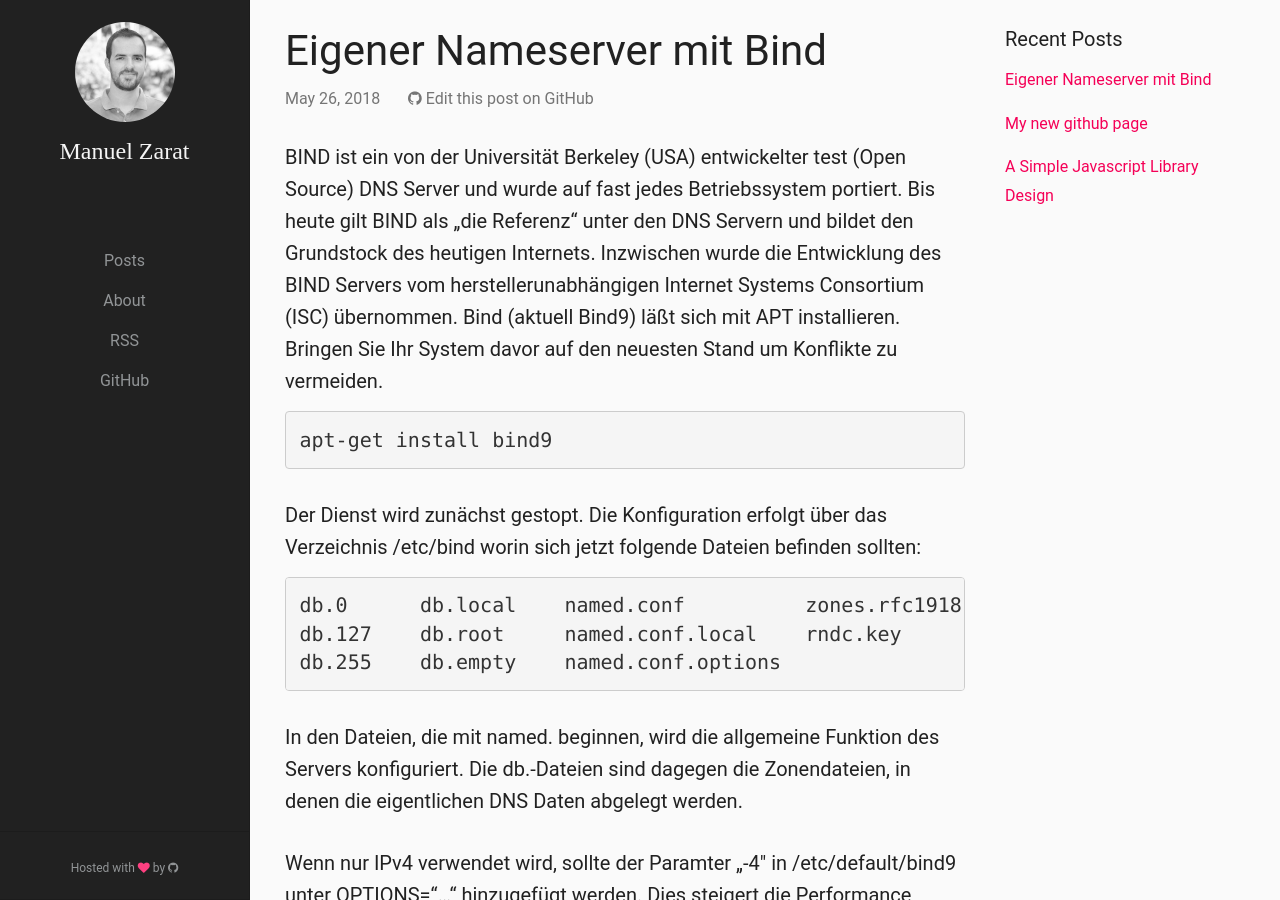
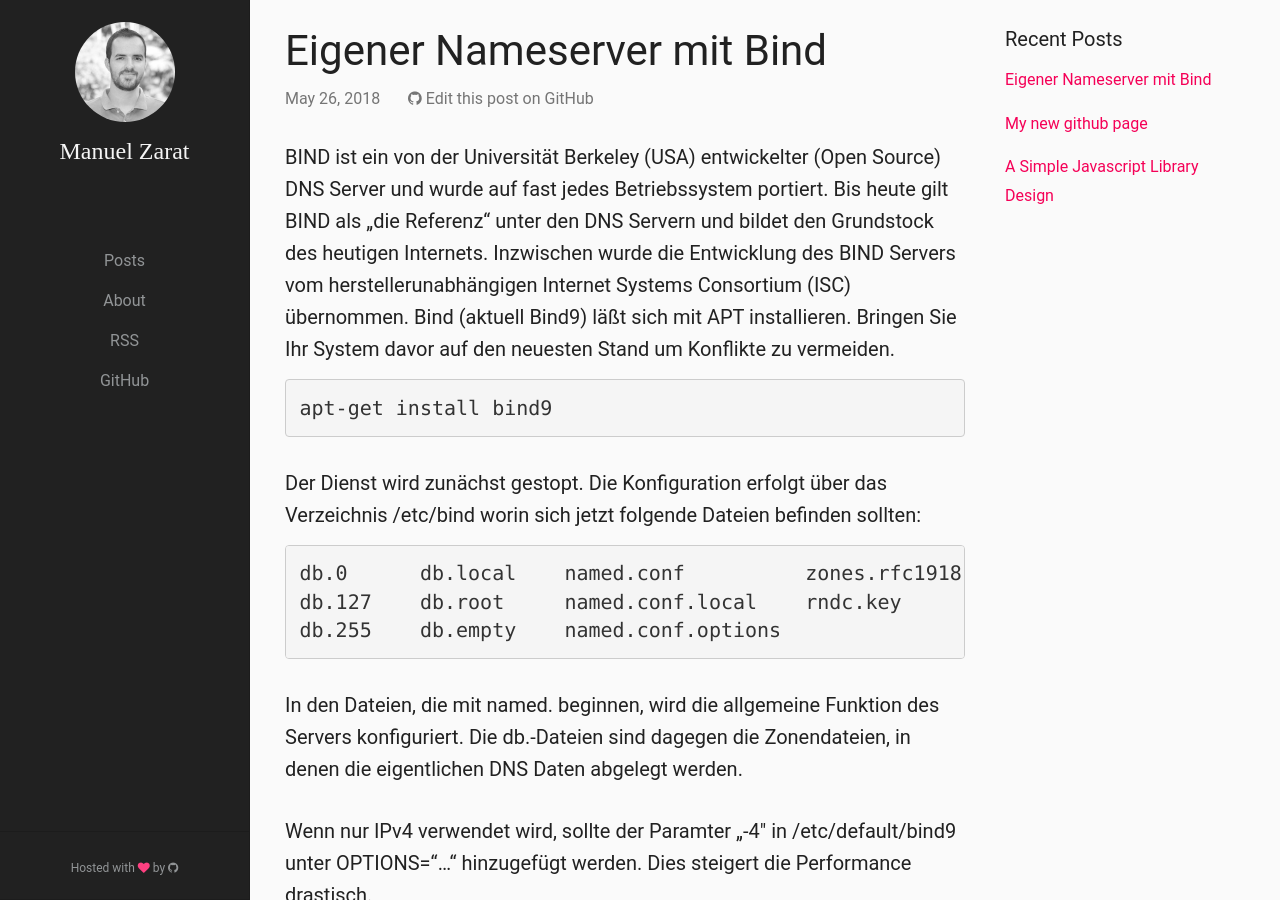
Before and after one commit to mbrain/zarat.github.io, a Jekyll site: the page built from _posts/2018-05-26-eigener-nameserver-mit-bind.markdown, in a window 1280 px wide and 900 px high. Built offline with Jekyll 4.4.1, drawn with Linux system fonts in a browser that asks for light colours.

Commit message:
Update 2018-05-26-eigener-nameserver-mit-bind.markdown

```diff
--- a/_posts/2018-05-26-eigener-nameserver-mit-bind.markdown
+++ b/_posts/2018-05-26-eigener-nameserver-mit-bind.markdown
@@ -3,11 +3,11 @@
 title: Eigener Nameserver mit Bind
 author: Manuel Zarat
 category: tutorials
-tags: [web, jekyll]
+tags: [protokoll,software]
 permalink: /blog/eigener-nameserver-mit-bind
 ---
 
-BIND ist ein von der Universität Berkeley (USA) entwickelter test (Open Source) DNS Server und wurde auf fast jedes Betriebssystem portiert. Bis heute gilt BIND als „die Referenz“ unter den DNS Servern und bildet den Grundstock des heutigen Internets. Inzwischen wurde die Entwicklung des BIND Servers vom herstellerunabhängigen Internet Systems Consortium (ISC) übernommen.
+BIND ist ein von der Universität Berkeley (USA) entwickelter (Open Source) DNS Server und wurde auf fast jedes Betriebssystem portiert. Bis heute gilt BIND als „die Referenz“ unter den DNS Servern und bildet den Grundstock des heutigen Internets. Inzwischen wurde die Entwicklung des BIND Servers vom herstellerunabhängigen Internet Systems Consortium (ISC) übernommen.
 <!--excerpt_separator-->
 Bind (aktuell Bind9) läßt sich mit APT installieren. Bringen Sie Ihr System davor auf den neuesten Stand um Konflikte zu vermeiden.
 
```
